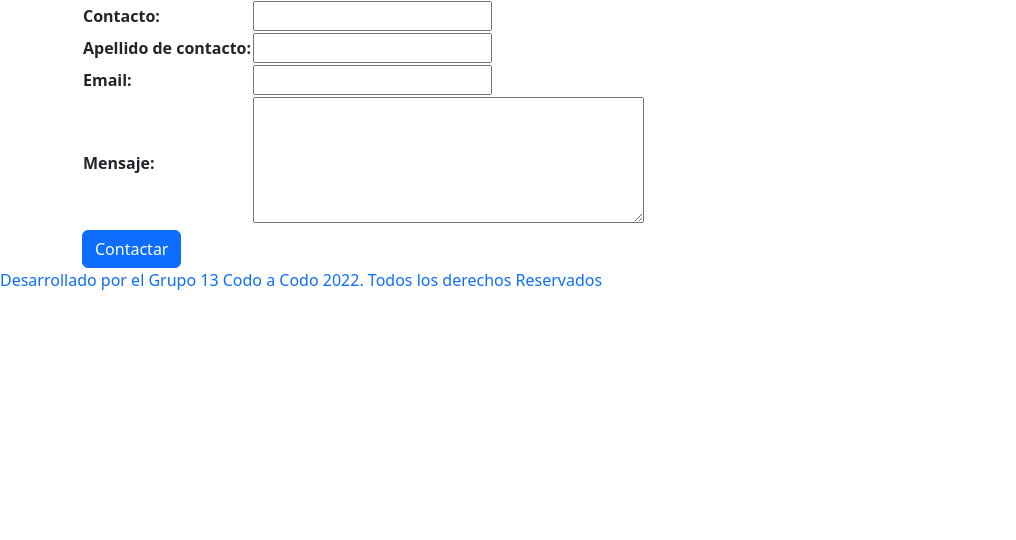
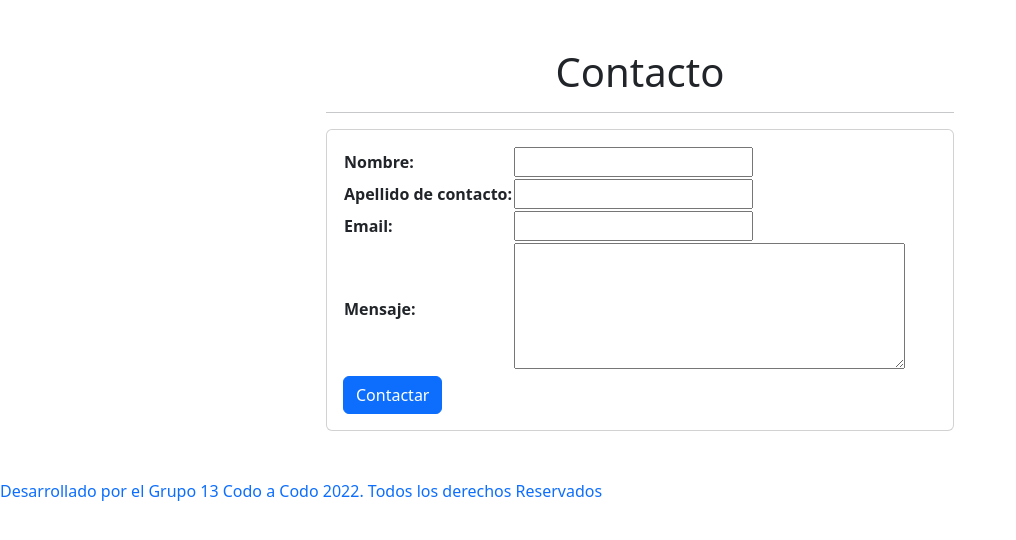
Before and after one commit to eze-fayu/django2022, a Django app: page /contacto in a window 1280 px wide. Shown: the part 72-612 px from the top of the page, without its empty margins (0-1016 px from the left). Run offline with Django 3.2, Linux system fonts and the light colour scheme; some libraries are stand-ins or nearby versions.

Commit message:
empiezo en el envio del formulario por mail

```diff
--- a/G13/main/forms.py
+++ b/G13/main/forms.py
@@ -2,7 +2,7 @@ from django import forms
 
 
 class ContactoForm(forms.Form):
-    nombre = forms.CharField(label="Contacto:", required=False, max_length=10)
-    apellido = forms.CharField(label="Apellido de contacto", required=False)
+    nombre = forms.CharField(label="Nombre:", required=False, max_length=50)
+    apellido = forms.CharField(label="Apellido de contacto", required=False, max_length=50)
     email = forms.EmailField()
-    mensaje = forms.CharField(widget=forms.Textarea(attrs={"rows":"5", "label":"Apellido de contacto", "required":"False"}))
+    mensaje = forms.CharField(widget=forms.Textarea(attrs={"rows":"5", "label":"Apellido de contacto", "required":"True"}))
--- a/G13/main/views.py
+++ b/G13/main/views.py
@@ -1,5 +1,7 @@
 from django.shortcuts import render, redirect
 from .forms import ContactoForm
+# from django.core.mail import EmailMessage
+# from django.template.loader import render_to_string
 
 # Create your views here.
 
@@ -9,8 +11,13 @@ def index(request):
 def contacto(request):
     if request.method == "POST":
         contacto_form = ContactoForm(request.POST)
-        contacto_form.is_valid()
-
+        if contacto_form.is_valid():
+            # request.post es un diccionario que tiene :
+            # <QueryDict: {'csrfmiddlewaretoken': ['8359bj78AaLzCqUP7Ubk541YhDteAlIG87S6WnamkkzbJA9PK39gVid3sl8pxPSX'], 'nombre': ['casillacon'], 'apellido': ['casilape'], 'email': ['main@mail.com'], 'mensaje': ['mensaje_enviado']}>
+            nombre = contacto_form.cleaned_data['nombre']
+            apellido = contacto_form.cleaned_data['apellido']
+            email = contacto_form.cleaned_data['email']
+            mensaje = contacto_form.cleaned_data['mensaje']
 
     else:
         contacto_form = ContactoForm()
--- a/G13/templates/main/contacto.html
+++ b/G13/templates/main/contacto.html
@@ -1,7 +1,14 @@
 {% extends "base.html" %}
 
 {% block cuerpo %}
-<div class="form-group container">
+<div class="row">
+    <div class="col-12 col-md-6 offset-md-3 mt-5 mb-5">
+
+        <h1 class="text-center">Contacto</h1>
+        <hr>
+
+        <div class="card">
+            <div class="card-body">
                 <form action="{% url 'contacto' %}" method="post">
                     <table>
                         {% csrf_token %}
@@ -10,4 +17,8 @@
                     <input type="submit" class="btn btn-primary" value="Contactar">
                 </form>
             </div>
+        </div>
+    </div>
+
+</div>
 {% endblock cuerpo %}
--- /dev/null
+++ b/G13/templates/main/email_template.html
@@ -0,0 +1,5 @@
+{{ nombre }} {{ apellido }}
+
+{{ email }}
+
+{{ mensaje }}
```
Lines whose indentation alone changed are shown as unchanged.
